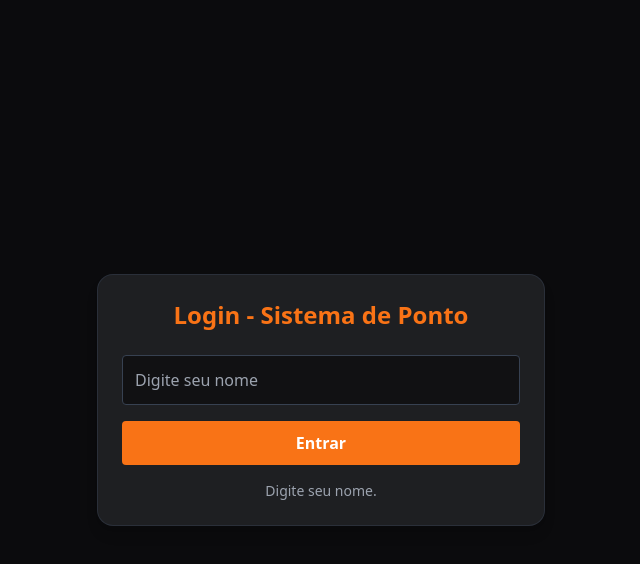
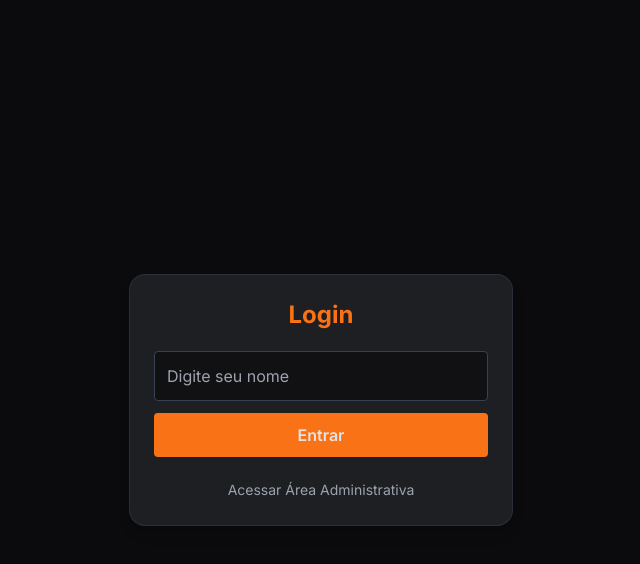
Before and after one commit to jojogomes12/Ponto-Virtual, a plain HTML site: page login.html in a window 1280 px wide. Both pictures are taken after a click on the button "Entrar". Shown: the whole page, without its empty margins (319-959 px from the left). Drawn offline with nearby package versions, Linux system fonts and the light colour scheme.

Commit message:
Update login.html

```diff
--- a/login.html
+++ b/login.html
@@ -6,20 +6,41 @@
   <title>Login - Sistema de Ponto</title>
   <script src="https://cdn.tailwindcss.com"></script>
   <link href="https://fonts.googleapis.com/css2?family=Inter:wght@400;500;600;700&display=swap" rel="stylesheet">
+  <script>
+    tailwind.config = {
+      theme: {
+        extend: {
+          fontFamily: { sans: ["Inter", "sans-serif"] },
+          colors: {
+            darkbg: "#0b0b0d",
+            darkcard: "#1e1f22",
+            darktext: "#e3e3e5",
+            accent: "#f97316",
+            accentHover: "#fb923c"
+          }
+        }
+      }
+    };
+  </script>
 </head>
 
-<body class="bg-[#0b0b0d] min-h-screen flex flex-col items-center justify-center text-[#e3e3e5] font-sans p-4">
-  <div class="bg-[#1e1f22] rounded-2xl shadow-lg w-full max-w-md border border-gray-700/50 p-6">
-    <h1 class="text-2xl font-bold text-center text-[#f97316] mb-6">Login - Sistema de Ponto</h1>
+<body class="bg-darkbg text-darktext flex flex-col items-center justify-center min-h-screen p-4 font-sans">
+  <div class="bg-darkcard rounded-2xl shadow-lg w-full max-w-sm p-6 border border-gray-700/50 text-center">
+    <h1 class="text-2xl font-bold mb-5 text-accent">Login</h1>
 
-    <div class="space-y-4">
-      <input id="username" type="text" placeholder="Digite seu nome"
-        class="w-full p-3 border border-gray-700 bg-[#111113] rounded text-[#e3e3e5] focus:outline-none focus:border-[#f97316] transition">
-      <button id="loginBtn"
-        class="bg-[#f97316] text-white w-full py-2.5 rounded font-semibold hover:bg-[#fb923c] transition">
-        Entrar
-      </button>
-      <p id="msg" class="text-center text-sm text-gray-400 mt-2"></p>
+    <input id="username" type="text" placeholder="Digite seu nome"
+      class="w-full p-3 border border-gray-700 bg-[#111113] rounded mb-3 text-darktext focus:outline-none focus:border-accent transition">
+
+    <button id="loginBtn"
+      class="bg-accent hover:bg-accentHover w-full py-2.5 rounded font-semibold transition">
+      Entrar
+    </button>
+
+    <!-- 🔸 Link para admin -->
+    <div class="mt-5">
+      <a href="admin.html" class="text-sm text-gray-400 hover:text-accent transition">
+        Acessar Área Administrativa
+      </a>
     </div>
   </div>
 
@@ -31,26 +52,20 @@
       admin: "Administrador"
     };
 
-    function normalizar(txt) {
-      return txt.normalize("NFD").replace(/[\u0300-\u036f]/g, "").toLowerCase().trim();
-    }
+    document.getElementById("loginBtn").addEventListener("click", () => {
+      const username = document.getElementById("username").value.trim().toLowerCase();
+      if (!username) {
+        alert("Digite seu nome!");
+        return;
+      }
+      if (!usuarios[username]) {
+        alert("Usuário não encontrado!");
+        return;
+      }
 
-    const msg = document.getElementById("msg");
-
-    document.getElementById("loginBtn").addEventListener("click", () => {
-      const input = document.getElementById("username").value.trim();
-      const nome = normalizar(input);
-
-      if (!input) return msg.textContent = "Digite seu nome.";
-      if (!usuarios[nome]) return msg.textContent = "Usuário inválido.";
-
-      sessionStorage.setItem("usuarioLogado", usuarios[nome]);
+      sessionStorage.setItem("usuarioLogado", usuarios[username]);
       window.location.href = "index.html";
     });
-
-    if (sessionStorage.getItem("usuarioLogado")) {
-      window.location.href = "index.html";
-    }
   </script>
 </body>
 </html>
```
